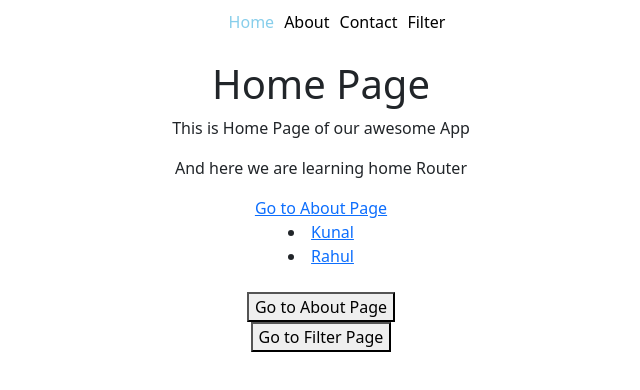
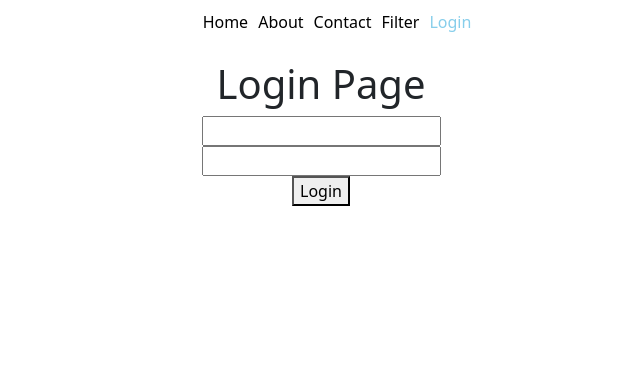
Before and after one commit to kunal-tlp/react-tutorial, a React (Create React App) app: page /login in a window 1280 px wide. Before the commit this address led to /. Shown: the top 390 px of the page, without its empty margins (319-959 px from the left). Built offline with nearby package versions, Linux system fonts and the light colour scheme.

Commit message:
1. Complete Login page and redirect to home page. 2. Learning in React-router Links.

```diff
--- a/src/App.js
+++ b/src/App.js
@@ -11,6 +11,8 @@
 import Company from './component/Company';
 import Channel from './component/Channel';
 import Other from './component/Other';
+import Login from './component/Login';
+import Protected from './component/Protected';
 
 function App() {
   return (
@@ -18,12 +20,13 @@
       <BrowserRouter>
       <Navbar />
         <Routes>
-          <Route path="/" element={<Home />} />
-          <Route path='/about' element={<About />} />
+          <Route path="/" element={<Protected Component={Home} />} />
+          <Route path='/login' element={<Login />} />
+          <Route path='/about' element={<Protected Component={About} />} />
           <Route path='/*' element={<Navigate to="/" />} />
           <Route path='/user/:name' element={<User />} />
-          <Route path='/filter' element={<Filter />} />
-          <Route path='/contact/' element={<Contact />}>
+          <Route path='/filter' element={<Protected Component={Filter} />} />
+          <Route path='/contact/' element={<Protected Component={Contact} />}>
               <Route path='company' element={<Company />} />
               <Route path='channel' element={<Channel />} />
               <Route path='other' element={<Other />} />
--- /dev/null
+++ b/src/component/Login.js
@@ -0,0 +1,25 @@
+import { useEffect } from "react";
+import { useNavigate } from "react-router-dom";
+function Login() {
+    const login = () => {
+        localStorage.setItem('login', true)
+        navigate('/')
+    }
+    const navigate = useNavigate();
+    useEffect(() => {
+        let login = localStorage.getItem('login');
+        if (login) {
+            navigate('/')
+        }
+    });
+    return (
+        <div>
+            <h1>Login Page</h1>
+            <input type="text" /> <br />
+            <input type="text" /> <br />
+            <button onClick={login}>Login</button>
+        </div>
+    )
+}
+
+export default Login;
--- a/src/component/Navbar.js
+++ b/src/component/Navbar.js
@@ -8,6 +8,7 @@
                 <li><NavLink className="nav-bar-link" to='./about'>About</NavLink></li>
                 <li><NavLink className="nav-bar-link" to='/contact'>Contact</NavLink></li>
                 <li><NavLink className="nav-bar-link" to='/filter'>Filter</NavLink></li>
+                <li><NavLink className="nav-bar-link" to='/login'>Login</NavLink></li>
             </ul>
         </div>
     )
--- /dev/null
+++ b/src/component/Protected.js
@@ -0,0 +1,20 @@
+import { Link, useNavigate } from "react-router-dom";
+import { useEffect } from "react";
+
+function Protected(props) {
+    const { Component } = props;
+    const navigate = useNavigate();
+    useEffect(() => {
+        let login = localStorage.getItem('login');
+        if (!login) {
+            navigate('/login');
+        }
+    });
+    return (
+        <div>
+            <Component />
+        </div>
+    )
+}
+
+export default Protected;
```
